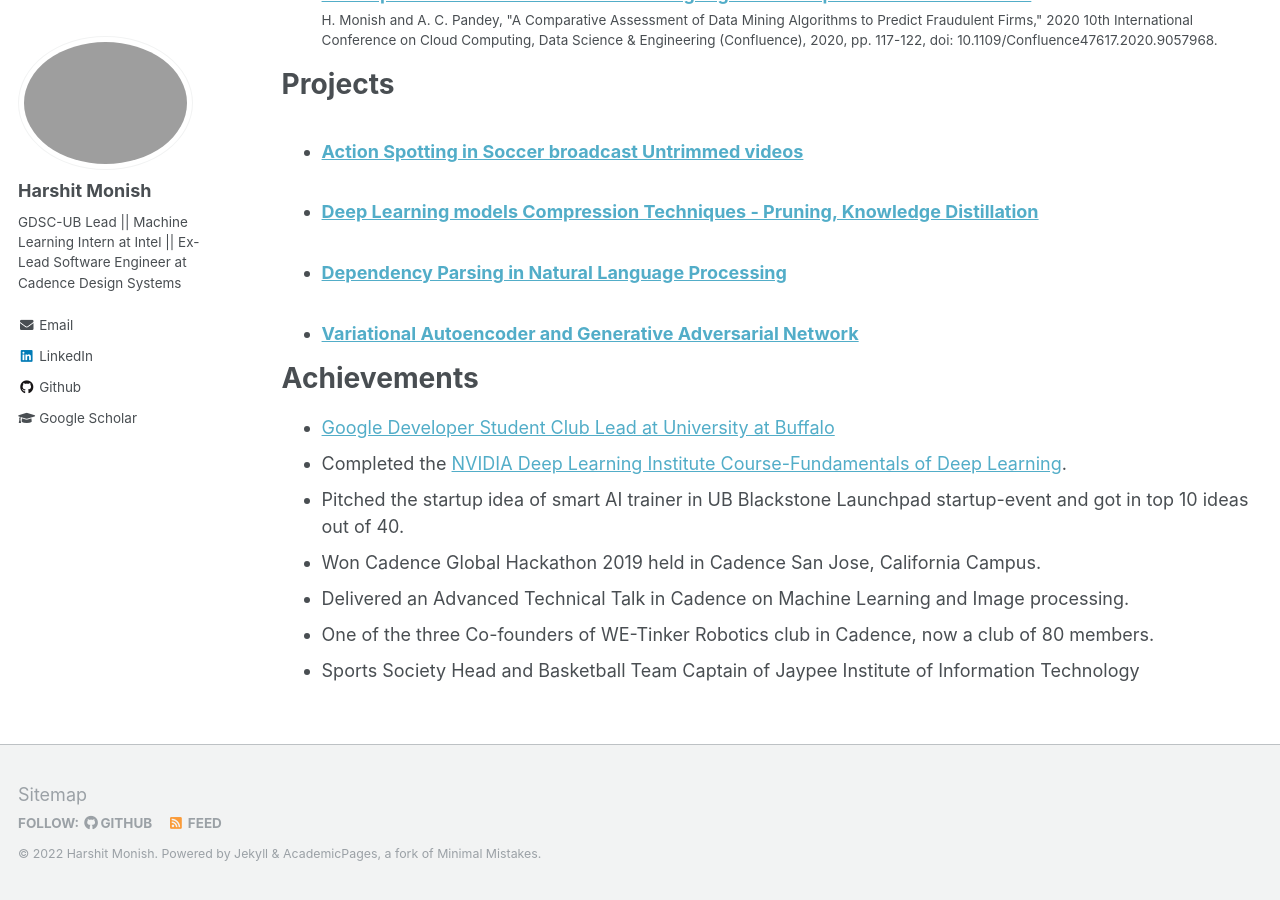
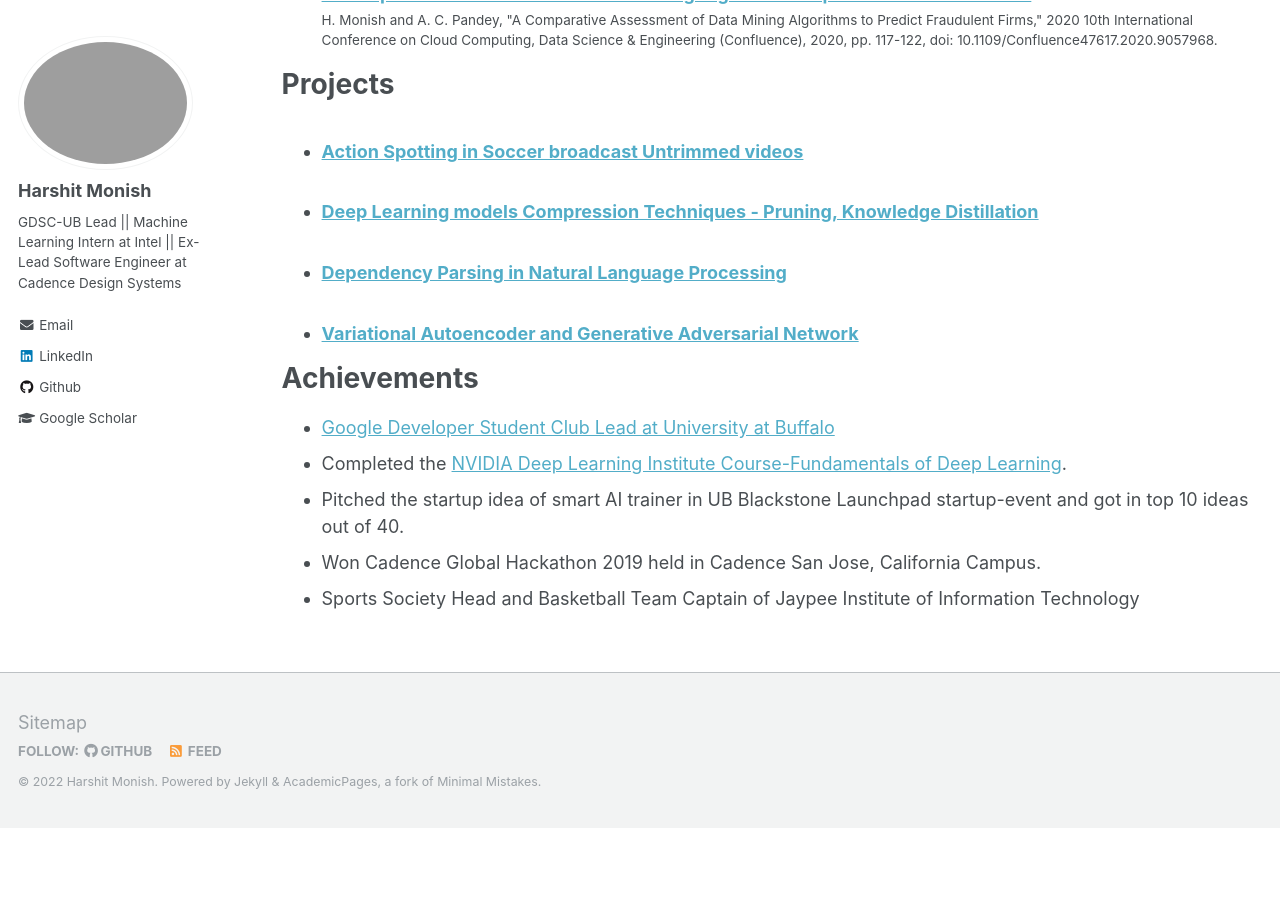
Before and after one commit to harshitmonish/harshitmonish.github.io, a Jekyll site: the page built from _pages/cv.md, in a window 1280 px wide and 900 px high, scrolled down 1858 px. Built offline with Jekyll 4.4.1, drawn with Linux system fonts in a browser that asks for light colours; after the commit the page ends 2686 px from its top, so only the background shows below that.

Commit message:
updated achievements

```diff
--- a/_pages/cv.md
+++ b/_pages/cv.md
@@ -70,6 +70,4 @@
 * Completed the [NVIDIA Deep Learning Institute Course-Fundamentals of Deep Learning](https://courses.nvidia.com/certificates/95a8d9b0b57f41518af527f71ef6b301/).
 * Pitched the startup idea of smart AI trainer in UB Blackstone Launchpad startup-event and got in top 10 ideas out of 40.
 * Won Cadence Global Hackathon 2019 held in Cadence San Jose, California Campus.
-* Delivered an Advanced Technical Talk in Cadence on Machine Learning and Image processing.
-* One of the three Co-founders of WE-Tinker Robotics club in Cadence, now a club of 80 members.
 * Sports Society Head and Basketball Team Captain of Jaypee Institute of Information Technology
```
